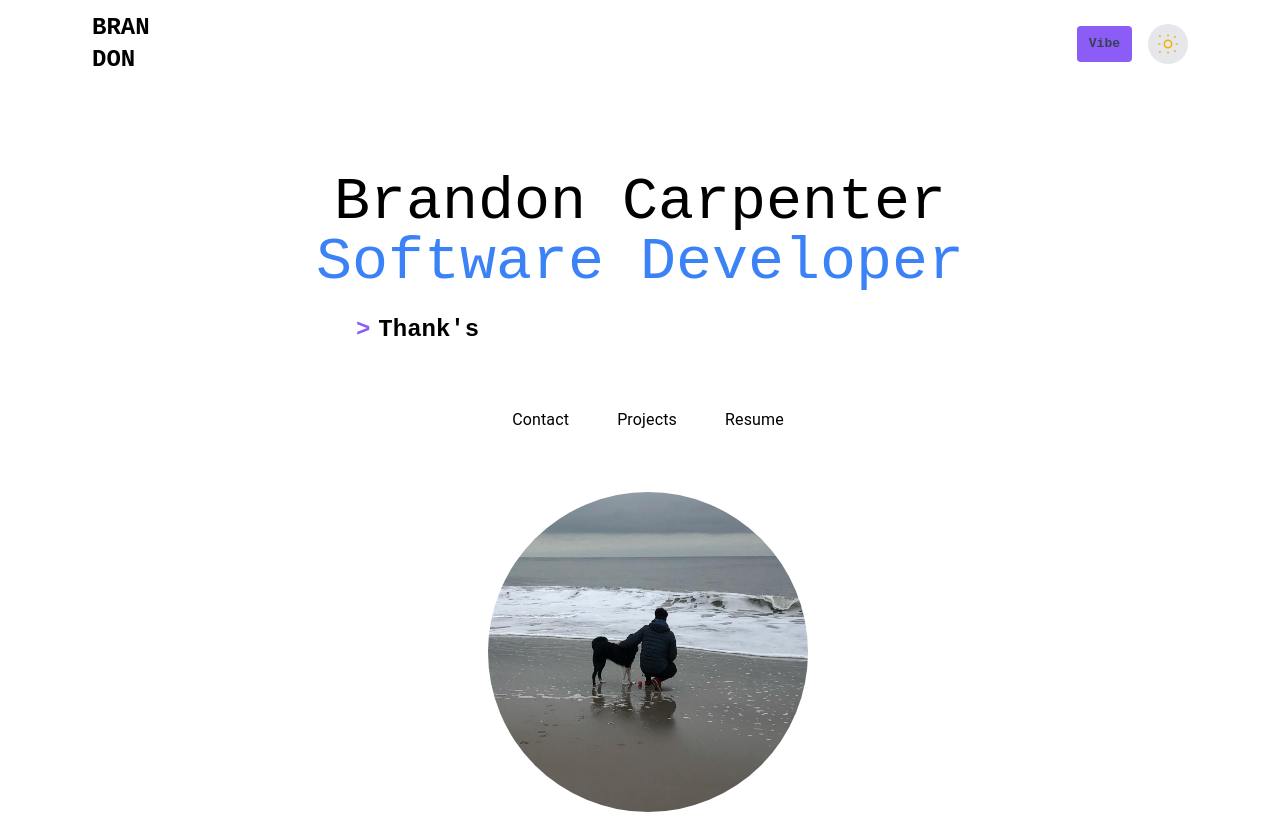
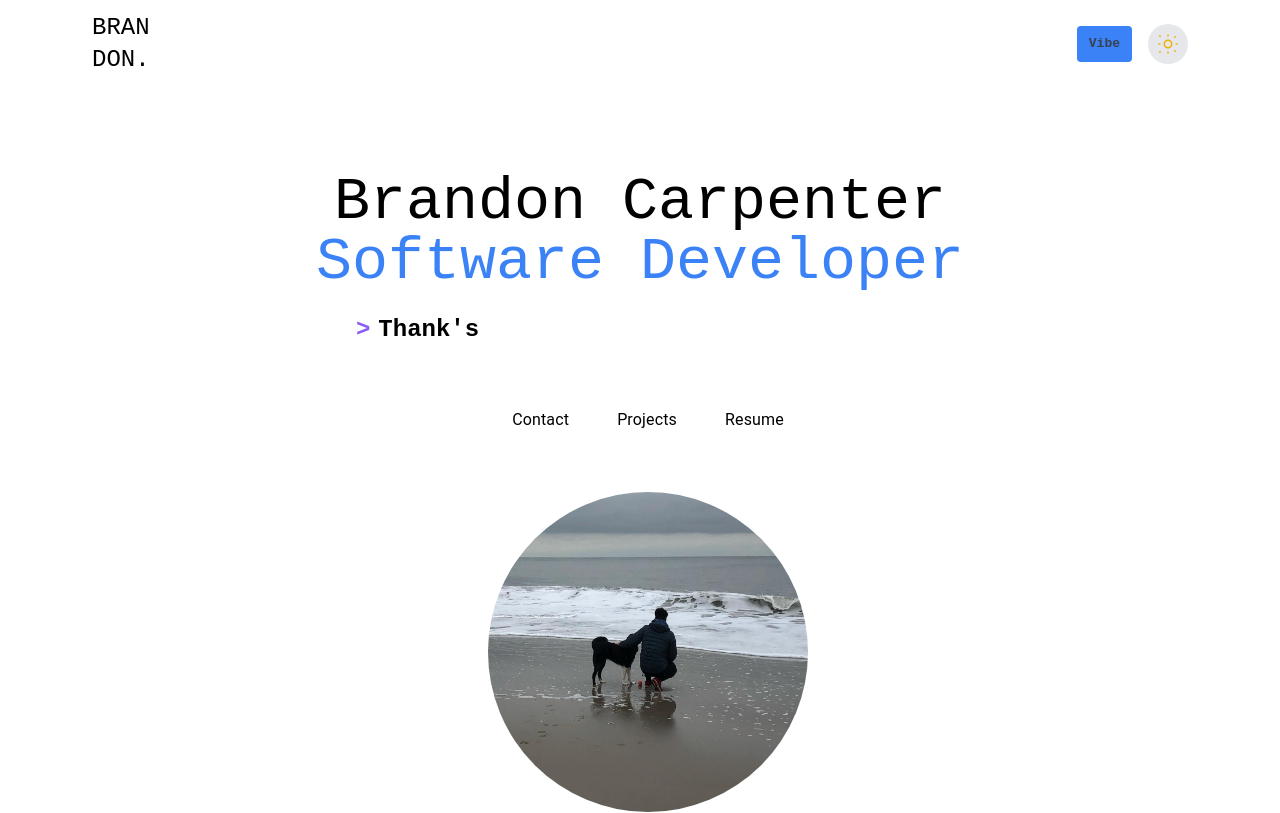
Before and after one commit to BrandonCarp/portfolio_2025, a Next.js app: page / in a window 1280 px wide. Shown: the top 813 px of the page. Built offline with nearby package versions, Linux system fonts and the light colour scheme.

Commit message:
nav update

```diff
--- a/app/components/hero/customList.tsx
+++ b/app/components/hero/customList.tsx
@@ -19,11 +19,11 @@ export default function CustomizedList() {
 
   return (
     <div
-      style={{ fontFamily: "monospace" }}
-      className="font-mono flex items-center justify-center mx-auto dark:text-white"
+
+      className=" flex items-center justify-center mx-auto dark:text-white"
     >
       <List
-        className="font-mono flex flex-col lgTablet:flex-row items-center justify-center space-y-4 lgTablet:space-y-0 lgTablet:space-x-4"
+        className=" flex flex-col lgTablet:flex-row items-center justify-center space-y-4 lgTablet:space-y-0 lgTablet:space-x-4"
         style={{ maxWidth: 650 }}
       >
         {data.map((item, index) => (
--- a/app/components/navbar/navbar.tsx
+++ b/app/components/navbar/navbar.tsx
@@ -5,9 +5,9 @@ import DarkModeButton from '../DarkModeButton';
 export default function NavBar() {
   return (
     <div className="sticky flex p-3 justify-between items-center mb-5 mdPhone:mx-10">
-      <div className="font-bold mdPhone:text-md tablet:text-lg  laptop:text-2xl">
+      <div className="font-semi-bold mdPhone:text-md tablet:text-lg  laptop:text-2xl">
         <h1>BRAN</h1>
-        <h1>DON</h1>
+        <h1>DON.</h1>
       </div>
       <div className="flex items-center space-x-4">
         <MusicButton />
--- a/app/components/navbar/vibeBtn.tsx
+++ b/app/components/navbar/vibeBtn.tsx
@@ -29,7 +29,7 @@ const MusicButton: React.FC = () => {
     <div>
       <button
         onClick={playLofi}
-        className=" bg-violet-500 text-gray-700 px-3 font-bold  py-2 rounded  hover:-translate-y-1 hover:scale-110 duration-300"
+        className=" bg-blue-500 text-gray-700 px-3 font-bold  py-2 rounded  hover:-translate-y-1 hover:scale-110 duration-300"
       >
         {music ? "Pause" : "Vibe"}
       </button>
```
